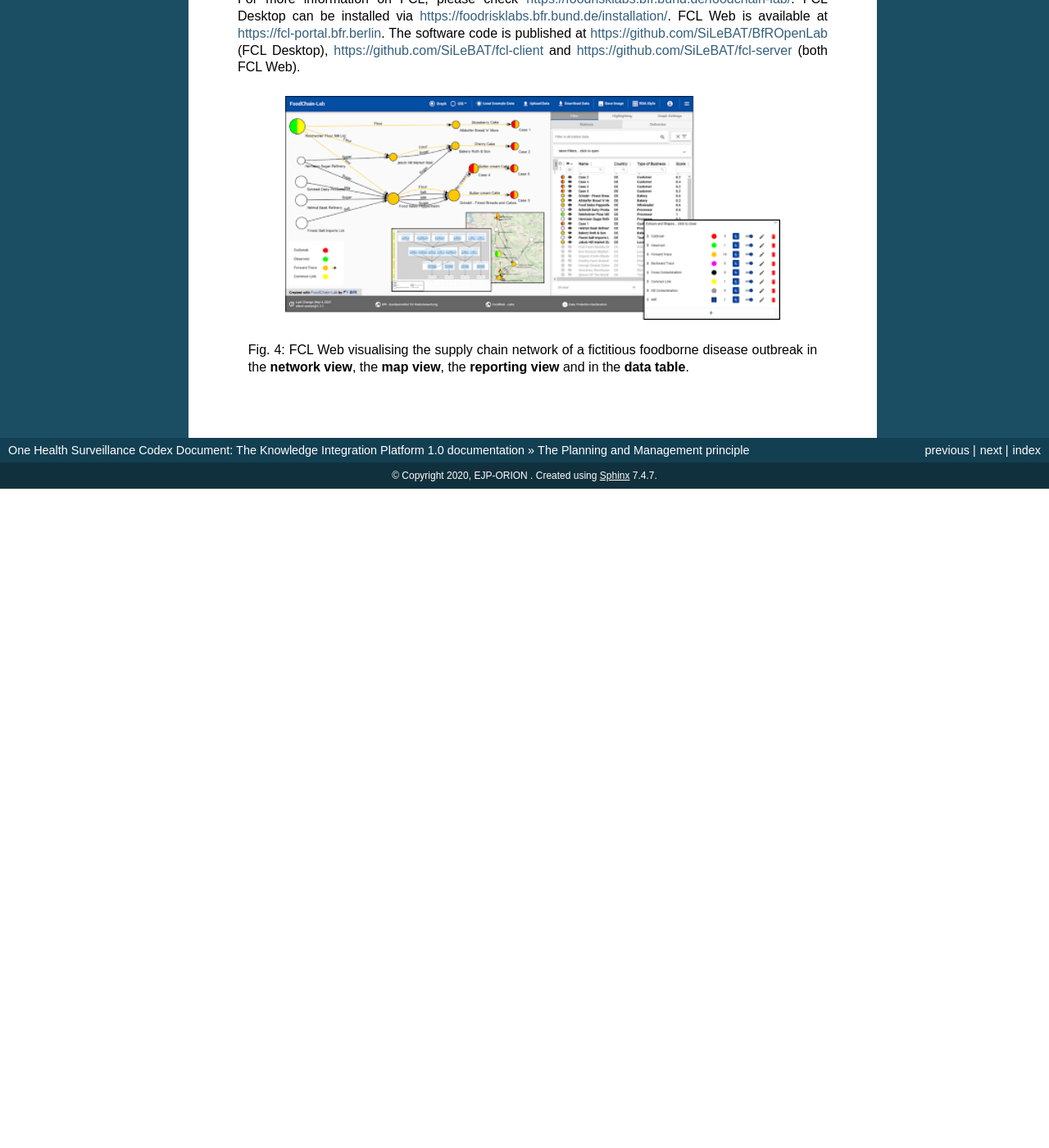
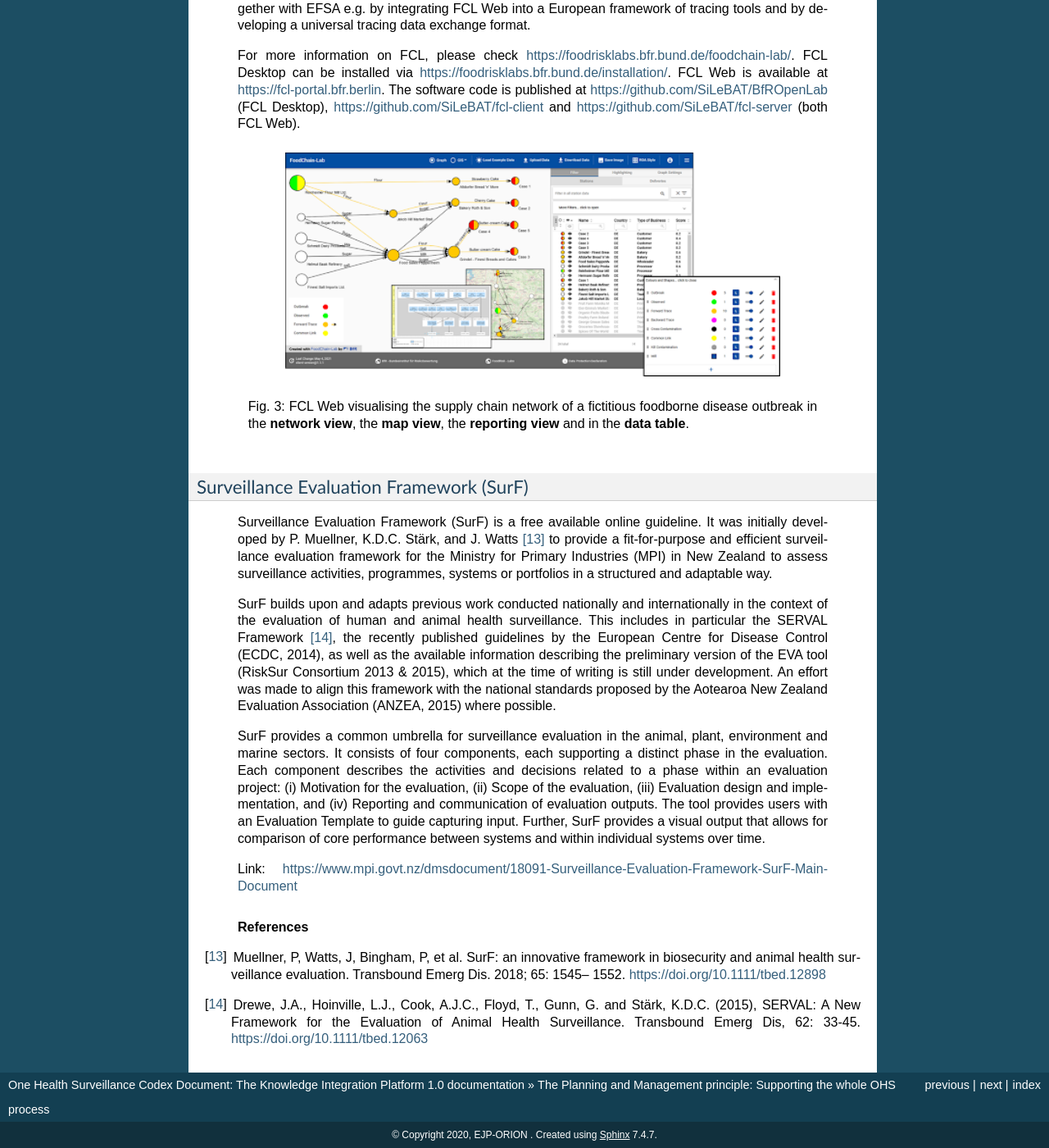
Before and after one commit to EJP-ORION/OH-Surveillance-Codex, a Sphinx documentation site: the page built from docs/1-the-planning-and-management-principle.rst, in a window 1280 px wide and 1400 px high, scrolled down 803 px. Shown: the whole window at 82% size. Built offline with Sphinx 7.4.7, drawn with Linux system fonts in a browser that asks for light colours; before the commit the page ends 1399 px from its top, so only the background shows below that; some of the changed text lies outside the part shown.

Commit message:
New method

```diff
--- a/docs/1-the-planning-and-management-principle.rst
+++ b/docs/1-the-planning-and-management-principle.rst
@@ -1,5 +1,5 @@
 ==========================================================================
-The Planning and Management principle
+The Planning and Management principle: Supporting the whole OHS process
 ==========================================================================
 
 
@@ -63,6 +63,55 @@ FoodChain-Lab tracing software (FCL)
     :figclass: align-center
 
 
-    Fig. 4: FCL Web visualising the supply chain network of a fictitious
+    Fig. 3: FCL Web visualising the supply chain network of a fictitious
     foodborne disease outbreak in the **network view**, the **map view**,
     the **reporting view** and in the **data table**.
+
+
+Surveillance Evaluation Framework (SurF)
+''''''''''''''''''''''''''''''''''''''''
+
+  Surveillance Evaluation Framework (SurF) is a free available online
+  guideline. It was initially developed by P. Muellner, K.D.C. Stärk, and
+  J. Watts [13]_ to provide a fit-for-purpose and efficient surveillance
+  evaluation framework for the Ministry for Primary Industries (MPI) in
+  New Zealand to assess surveillance activities, programmes, systems or
+  portfolios in a structured and adaptable way.
+
+  SurF builds upon and adapts previous work conducted nationally and
+  internationally in the context of the evaluation of human and animal
+  health surveillance. This includes in particular the SERVAL Framework
+  [14]_, the recently published guidelines by the European
+  Centre for Disease Control (ECDC, 2014), as well as the available
+  information describing the preliminary version of the EVA tool (RiskSur
+  Consortium 2013 & 2015), which at the time of writing is still under
+  development. An effort was made to align this framework with the
+  national standards proposed by the Aotearoa New Zealand Evaluation
+  Association (ANZEA, 2015) where possible.
+
+  SurF provides a common umbrella for surveillance evaluation in the
+  animal, plant, environment and marine sectors. It consists of four
+  components, each supporting a distinct phase in the evaluation. Each
+  component describes the activities and decisions related to a phase
+  within an evaluation project: (i) Motivation for the evaluation, (ii)
+  Scope of the evaluation, (iii) Evaluation design and implementation, and
+  (iv) Reporting and communication of evaluation outputs. The tool
+  provides users with an Evaluation Template to guide capturing input.
+  Further, SurF provides a visual output that allows for comparison of
+  core performance between systems and within individual systems over
+  time.
+
+  Link:
+  https://www.mpi.govt.nz/dmsdocument/18091-Surveillance-Evaluation-Framework-SurF-Main-Document
+
+  .. rubric:: References
+
+.. [13]
+    Muellner, P, Watts, J, Bingham, P, et al. SurF: an innovative framework in biosecurity
+    and animal health surveillance evaluation. Transbound Emerg Dis. 2018; 65: 1545– 1552.
+    https://doi.org/10.1111/tbed.12898
+
+.. [14]
+    Drewe, J.A., Hoinville, L.J., Cook, A.J.C., Floyd, T., Gunn, G. and Stärk, K.D.C. (2015),
+    SERVAL: A New Framework for the Evaluation of Animal Health Surveillance. Transbound Emerg
+    Dis, 62: 33-45. https://doi.org/10.1111/tbed.12063
```
